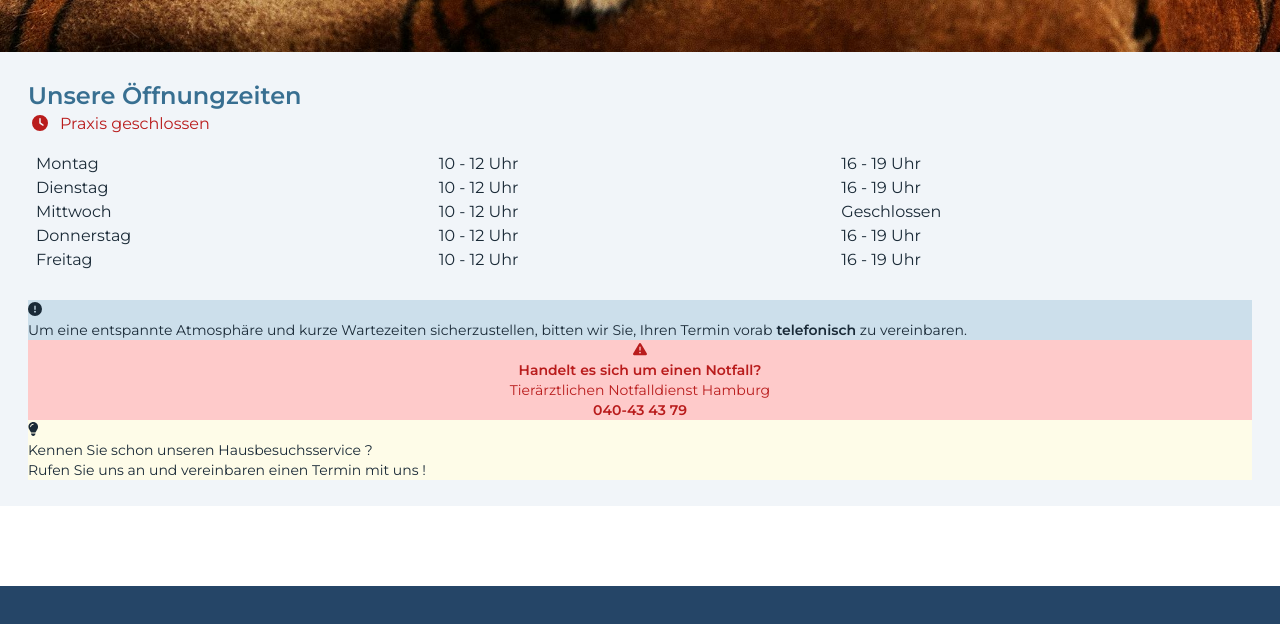
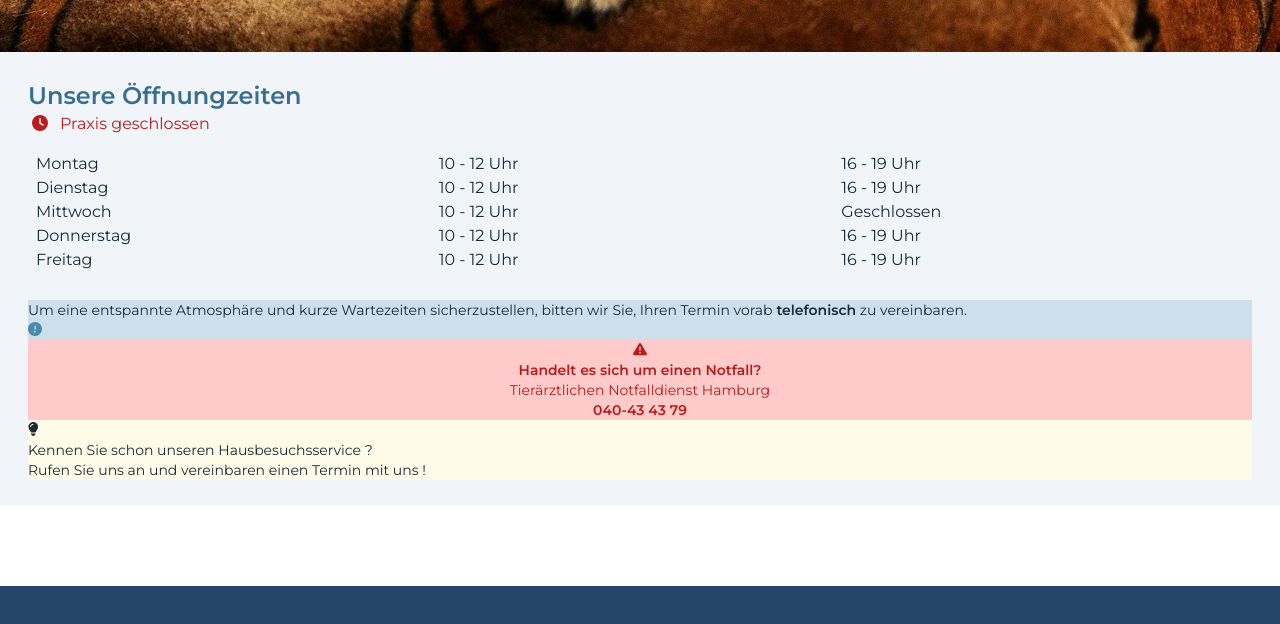
Before and after one commit to room-twenty/tierarztpraxis-volker-gerlitzki, a Next.js app in the folder vet-clinic/: page / in a window 1280 px wide. Shown: the part 1536-2160 px from the top of the page. Built offline with nearby package versions, Linux system fonts and the light colour scheme; grey boxes are pictures that could not be loaded.

Commit message:
added daysiUI

```diff
--- a/vet-clinic/app/layout.tsx
+++ b/vet-clinic/app/layout.tsx
@@ -24,7 +24,7 @@ export default function RootLayout({
     <html style={{ scrollBehavior: 'smooth' }} lang="de">
       <body className={montserrat.className}>
         <Header />
-        <main>{children}</main>
+        <main className="">{children}</main>
         <Footer />
         <BackToTop />
       </body>
--- a/vet-clinic/components/Contact/ContactInfo.tsx
+++ b/vet-clinic/components/Contact/ContactInfo.tsx
@@ -4,14 +4,17 @@ import { faCircleExclamation } from '@fortawesome/free-solid-svg-icons';
 const ContactData = () => {
   return (
     <article className="bg-glacier-200 leading-5">
-      <div>
-        <FontAwesomeIcon icon={faCircleExclamation} />
-      </div>
-      <p>
+      <p className="">
         Um eine entspannte Atmosphäre und kurze Wartezeiten sicherzustellen,
         bitten wir Sie, Ihren Termin vorab
         <span className="font-semibold"> telefonisch</span> zu vereinbaren.
-      </p>
+      </p>{' '}
+      <div>
+        <FontAwesomeIcon
+          icon={faCircleExclamation}
+          className="rotate-6 text-glacier-500"
+        />
+      </div>
     </article>
   );
 };
--- a/vet-clinic/components/Footer/Footer.tsx
+++ b/vet-clinic/components/Footer/Footer.tsx
@@ -1,10 +1,10 @@
-import Fcontact from './Fcontact';
-import Fheader from './Fheader';
 import Fmap from './Fmap';
 
 const Footer = () => {
   return (
-    <section id="anfahrt" className="bg-steel-blue-800 p-2 pb-10 text-white mt-20">
+    <section
+      id="anfahrt"
+      className="mt-20 bg-steel-blue-800 p-2 pb-10 text-white">
       <Fmap />
     </section>
   );
--- a/vet-clinic/package.json
+++ b/vet-clinic/package.json
@@ -24,6 +24,7 @@
         "@types/node": "^20",
         "@types/react": "^18",
         "@types/react-dom": "^18",
+        "daisyui": "^4.12.10",
         "eslint": "^8",
         "eslint-config-next": "14.2.5",
         "postcss": "^8",
--- a/vet-clinic/tailwind.config.ts
+++ b/vet-clinic/tailwind.config.ts
@@ -105,6 +105,7 @@ const config: Config = {
       },
     },
   },
-  plugins: [],
+  plugins: [require('daisyui')],
+  daisyui: { darkTheme: 'light' },
 };
 export default config;
```
Also changed, not shown: 1 other file (tests, documents, lock files or other folders).
